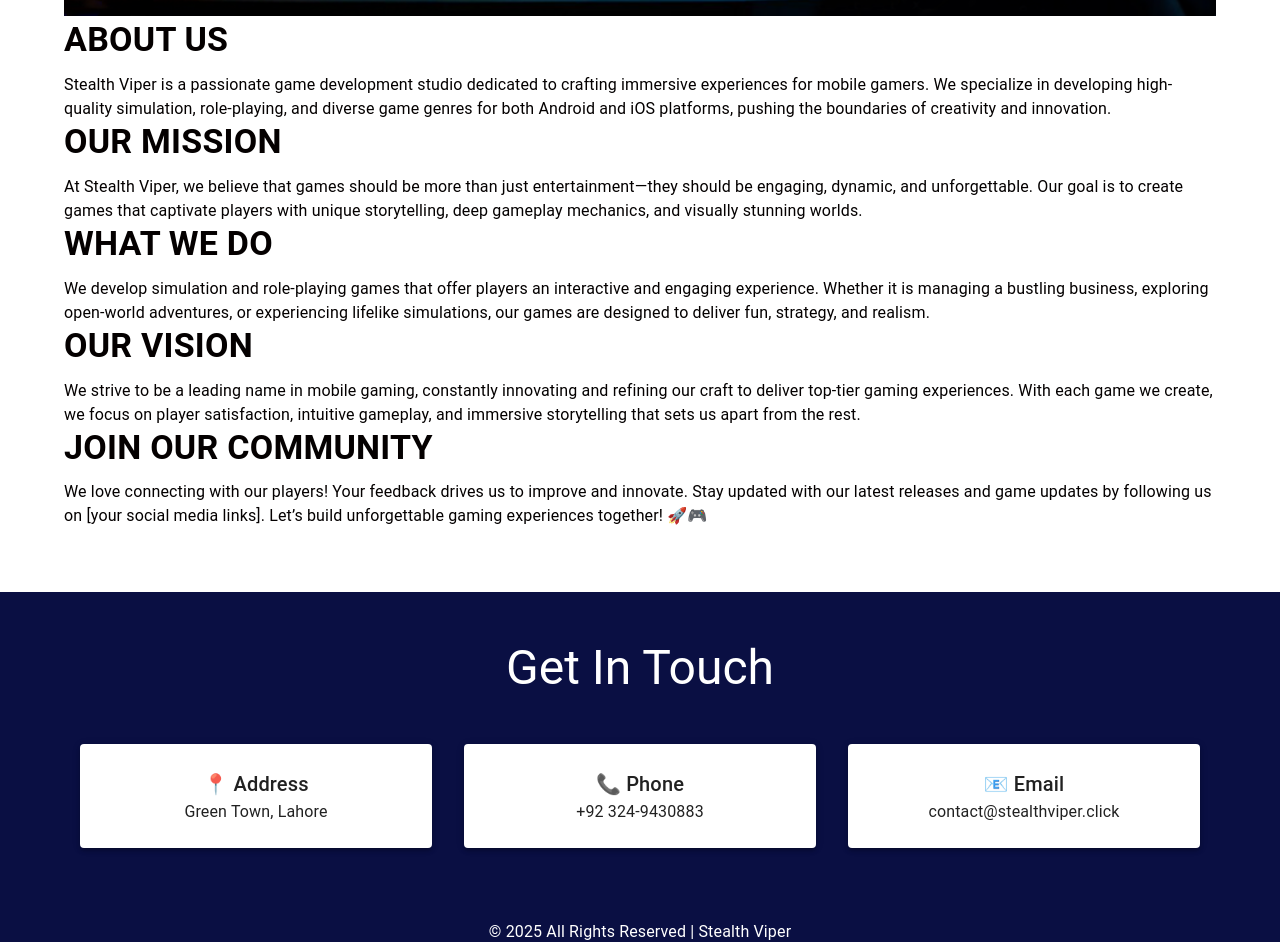
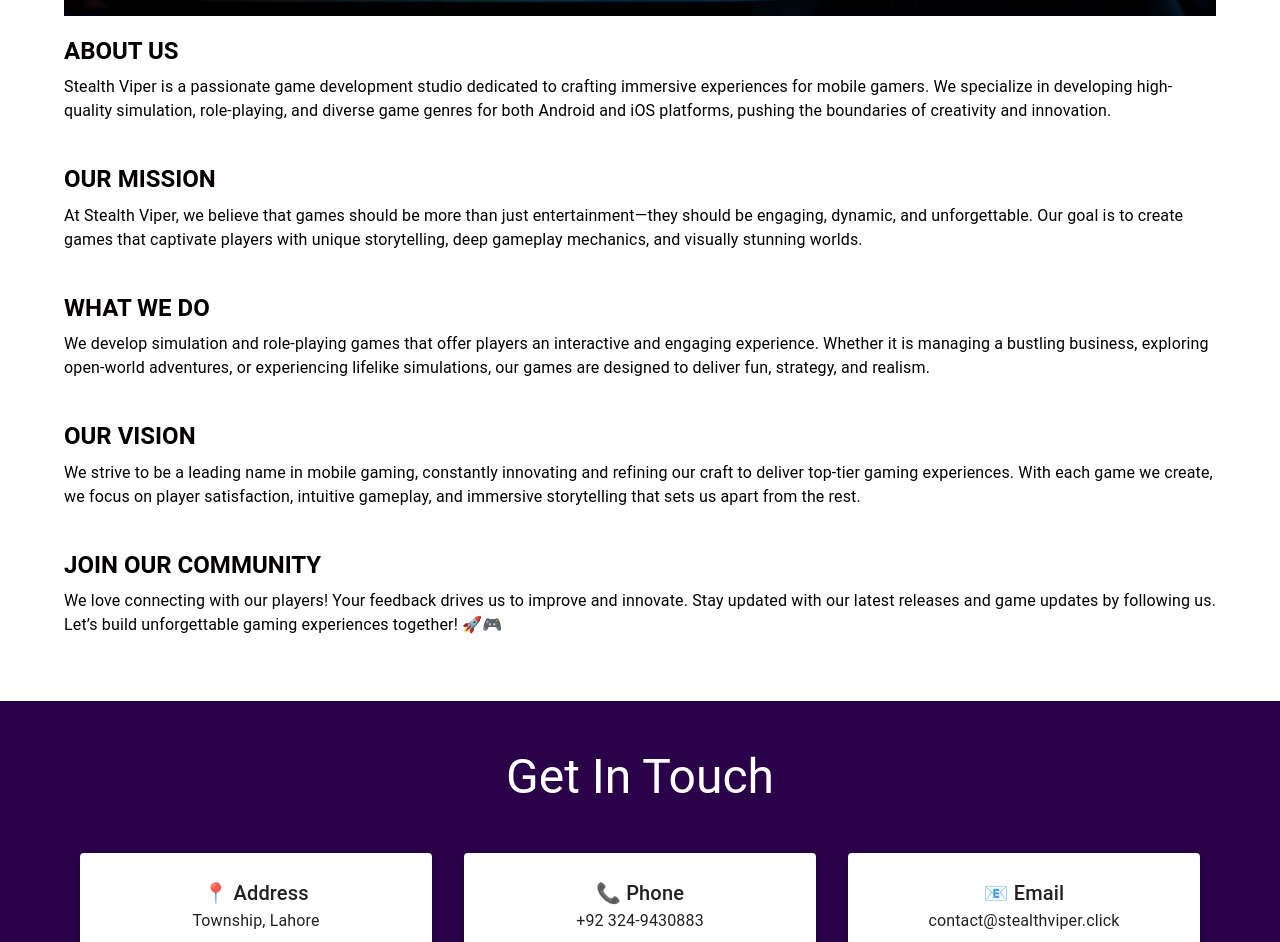
Before and after one commit to irfanahmadshad/GrentixGamingWebsite, a Next.js app: page /about in a window 1280 px wide. Shown: the part 632-1574 px from the top of the page. Built offline with nearby package versions, Linux system fonts and the light colour scheme.

Commit message:
Update 16

```diff
--- a/src/app/contact/page.tsx
+++ b/src/app/contact/page.tsx
@@ -121,7 +121,8 @@ const ContactPage = () => {
                 allowFullScreen
                 style={{ border: "0", borderRadius: "8px" }}
                 referrerPolicy="no-referrer-when-downgrade"
-                src="https://www.google.com/maps/embed?pb=!1m18!1m12!1m3!1d3404.135632626087!2d74.31050897565889!3d31.43793277425186!2m3!1f0!2f0!3f0!3m2!1i1024!2i768!4f13.1!3m3!1m2!1s0x391907ab53b7069b%3A0x741f607c84951a5c!2sGreen%20Town!5e0!3m2!1sen!2s!4v1739536803979!5m2!1sen!2s"
+                 src="https://www.google.com/maps/embed?pb=!1m18!1m12!1m3!1d27229.748081029502!2d74.29247744115739!3d31.449415513468296!2m3!1f0!2f0!3f0!3m2!1i1024!2i768!4f13.1!3m3!1m2!1s0x391907da5a1b1b3d%3A0xedd28b98d98ac960!2sTOWNSHIP!5e0!3m2!1sen!2s!4v1744717663753!5m2!1sen!2s"
+
               />
             </Paper>
           </Grid>
--- a/src/components/AboutSection.tsx
+++ b/src/components/AboutSection.tsx
@@ -13,9 +13,9 @@ const AboutSection: React.FC = () => {
           style={{ width: "100%", height: "500px" }}
         />
         <Typography
-          variant="h4"
+          variant="h5"
           gutterBottom
-          sx={{ fontWeight: "bold", textTransform: "uppercase" }}
+          sx={{ fontWeight: "bold", textTransform: "uppercase", mt: 2 }}
         >
           About us
         </Typography>
@@ -25,11 +25,12 @@ const AboutSection: React.FC = () => {
           developing high-quality simulation, role-playing, and diverse game
           genres for both Android and iOS platforms, pushing the boundaries of
           creativity and innovation.
+
         </Typography>
         <Typography
-          variant="h4"
+          variant="h5"
           gutterBottom
-          sx={{ fontWeight: "bold", textTransform: "uppercase" }}
+          sx={{ fontWeight: "bold", textTransform: "uppercase", mt: 5 }}
         >
           Our Mission
         </Typography>
@@ -40,9 +41,9 @@ const AboutSection: React.FC = () => {
           storytelling, deep gameplay mechanics, and visually stunning worlds.
         </Typography>
         <Typography
-          variant="h4"
+          variant="h5"
           gutterBottom
-          sx={{ fontWeight: "bold", textTransform: "uppercase" }}
+          sx={{ fontWeight: "bold", textTransform: "uppercase", mt: 5 }}
         >
           What We Do
         </Typography>
@@ -54,9 +55,9 @@ const AboutSection: React.FC = () => {
           realism.
         </Typography>
         <Typography
-          variant="h4"
+          variant="h5"
           gutterBottom
-          sx={{ fontWeight: "bold", textTransform: "uppercase" }}
+          sx={{ fontWeight: "bold", textTransform: "uppercase", mt: 5 }}
         >
           Our Vision
         </Typography>
@@ -67,16 +68,16 @@ const AboutSection: React.FC = () => {
           gameplay, and immersive storytelling that sets us apart from the rest.
         </Typography>
         <Typography
-          variant="h4"
+          variant="h5"
           gutterBottom
-          sx={{ fontWeight: "bold", textTransform: "uppercase" }}
+          sx={{ fontWeight: "bold", textTransform: "uppercase", mt: 5 }}
         >
           Join Our Community
         </Typography>
         <Typography variant="body1">
           We love connecting with our players! Your feedback drives us to
           improve and innovate. Stay updated with our latest releases and game
-          updates by following us on [your social media links]. Let’s build
+          updates by following us. Let’s build
           unforgettable gaming experiences together! 🚀🎮
         </Typography>
       </Box>
--- a/src/components/Footer.tsx
+++ b/src/components/Footer.tsx
@@ -20,7 +20,7 @@ const Footer: React.FC = () => {
           px: 10,
           color: "#fff",
           textAlign: "center",
-          backgroundColor: "#0a0f43",
+          backgroundColor: "#2a024a",
         }}
       >
         <Typography variant="h3">Get In Touch</Typography>
@@ -35,7 +35,7 @@ const Footer: React.FC = () => {
               }}
             >
               <Typography variant="h6">📍 Address</Typography>
-              <Typography>Green Town, Lahore</Typography>
+              <Typography>Township, Lahore</Typography>
             </Paper>
           </Grid>
           <Grid item xs={12} sm={4}>
@@ -90,7 +90,7 @@ const Footer: React.FC = () => {
       {/* Footer */}
       <Box
         sx={{
-          backgroundColor: "#0a0f43",
+          backgroundColor: "#2a024a",
           color: "#fff",
           textAlign: "center",
           py: 3,
--- a/src/components/Header.tsx
+++ b/src/components/Header.tsx
@@ -7,7 +7,7 @@ const Header: React.FC = () => {
   return (
     <AppBar
       position="static"
-      sx={{ backgroundColor: "#000", padding: "10px 0" }}
+      sx={{ backgroundColor: "#2a024a", padding: "10px 0" }}
     >
       <Toolbar sx={{ justifyContent: "space-between" }}>
         <Link
```
Also changed, not shown: src/app/home/page.tsx (+7 -3 lines).
